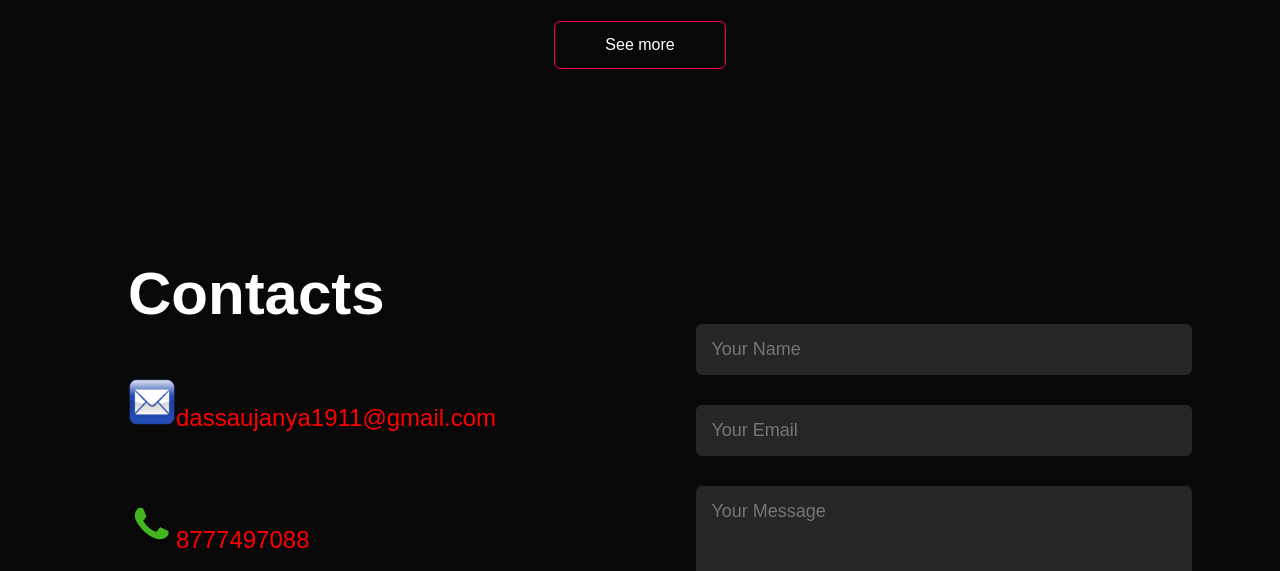
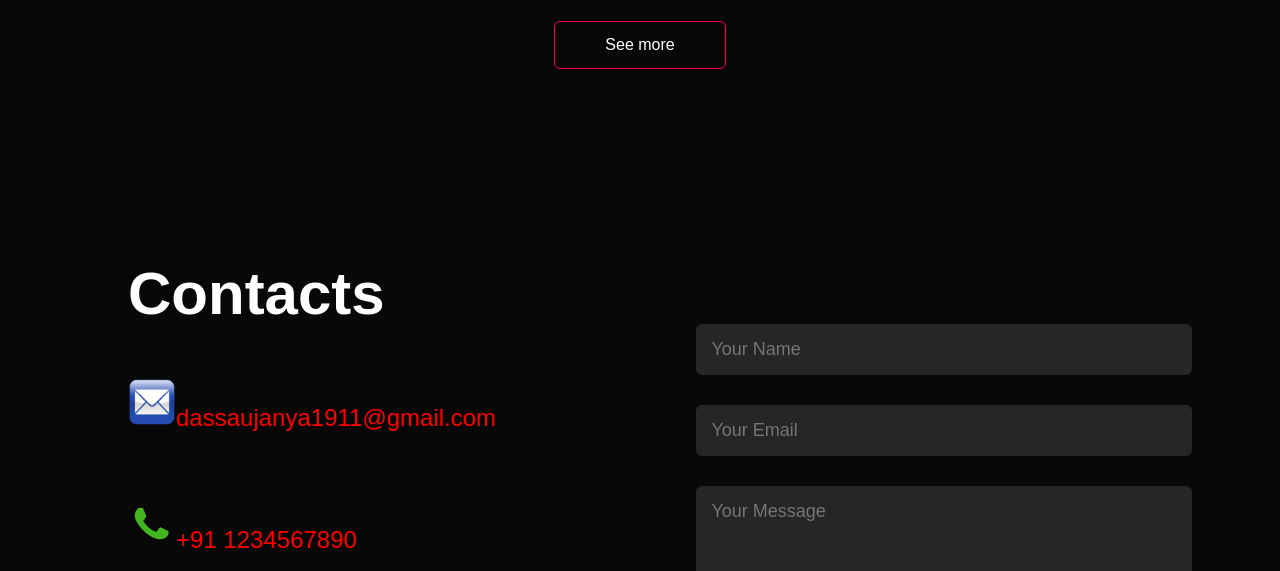
Before and after one commit to Saujanya77/ShadowFox, a plain HTML site: page Task1(beginner level)_Personal Portfolio/index.html in a window 1280 px wide. Shown: the part 2391-2962 px from the top of the page. Drawn offline with nearby package versions, Linux system fonts and the light colour scheme.

Commit message:
Update index.html

```diff
--- a/Task1(beginner level)_Personal Portfolio/index.html
+++ b/Task1(beginner level)_Personal Portfolio/index.html
@@ -137,7 +137,7 @@ With a creative mindset and excellent communication skills, I thrive in collabor
             <div class="contact-left">
                 <h1 class="title">Contacts</h1>
                 <span class="imgset"><p class="email"><img src="email-icon-99.png">dassaujanya1911@gmail.com</p></span><br>
-                <span class="imgset"><p class="email"><img src="phone-icon-938.png">8777497088</p></span><br>
+                <span class="imgset"><p class="email"><img src="phone-icon-938.png">+91 1234567890</p></span><br>
                 <div class="social-icons">
                     <span><a href="https://www.facebook.com/profile.php?id=100086723852837"><img src="facebook-logo-png-2320.png"></a>
                     <a href="https://www.instagram.com/saujanya_here?utm_source=qr"><img src="—Pngtree—instagram icon instagram logo_3584852.png"></a>
```
